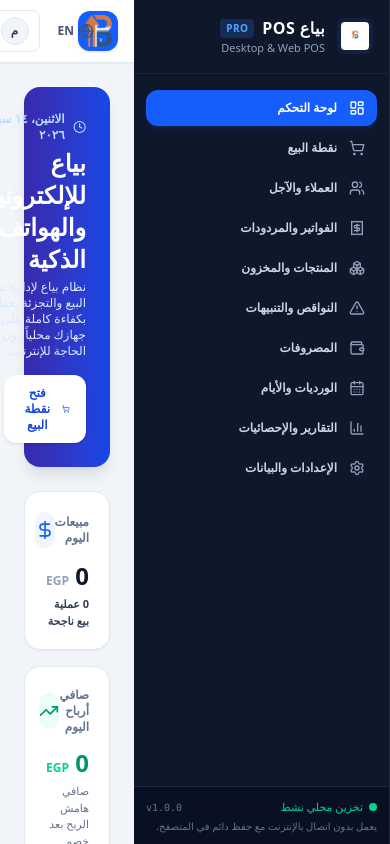
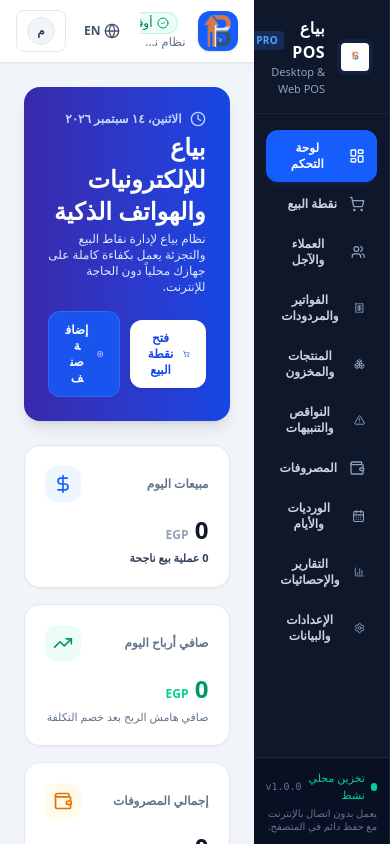
Before and after one commit to osamaeslam/POsosama, a React (Vite) app: page / in a window 390 px wide. Built offline with nearby package versions, Linux system fonts and the light colour scheme.

Commit message:
Unify responsive layout across desktop screens

```diff
--- a/src/App.tsx
+++ b/src/App.tsx
@@ -52,7 +52,7 @@ const MainAppContent: React.FC = () => {
       {/* Main viewport */}
       <div className="flex-1 flex flex-col h-full min-w-0 overflow-hidden">
         <Header />
-        <main className="flex-1 overflow-hidden relative flex flex-col">
+        <main className="app-main flex-1 min-w-0 min-h-0 overflow-y-auto overflow-x-hidden relative flex flex-col">
           {renderActiveScreen()}
         </main>
       </div>
--- a/src/components/layout/Header.tsx
+++ b/src/components/layout/Header.tsx
@@ -78,7 +78,7 @@ export const Header: React.FC = () => {
 
   return (
     <header className="no-print bg-white border-b border-slate-200 sticky top-0 z-30 shadow-xs">
-      <div className="px-4 py-2.5 flex items-center justify-between gap-4">
+      <div className="px-4 py-2.5 flex items-center justify-between gap-3 min-w-0">
         {/* Logo & Store name */}
         <div className="flex items-center gap-3 min-w-0">
           <div className="w-10 h-10 rounded-xl bg-blue-600 flex items-center justify-center text-white shadow-sm overflow-hidden shrink-0">
@@ -350,7 +350,7 @@ export const Header: React.FC = () => {
 
             <div className="space-y-3.5 text-xs text-slate-600 leading-relaxed">
               <div className="p-3 bg-blue-50 border border-blue-200 rounded-xl text-blue-900 font-medium">
-                ✅ <strong>نعم، البرنامج مهيأ ليعمل أوفلاين كبرنامج ديسكتوب متكامل</strong> ويحفظ كافة العمليات محلياً على جهازك دون إنترنت.
+                ✅ <strong>نعم، البرنامج مهيأ ليعمل أوفلاين كبرنامج ديسكتوب مت��امل</strong> ويحفظ كافة العمليات محلياً على جهازك دون إنترنت.
               </div>
 
               <div className="space-y-2">
--- a/src/components/layout/Sidebar.tsx
+++ b/src/components/layout/Sidebar.tsx
@@ -44,7 +44,7 @@ export const Sidebar: React.FC = () => {
   const isManager = currentUser.role === 'admin' || currentUser.role === 'manager';
 
   return (
-    <aside className="no-print w-64 bg-slate-900 text-slate-300 flex flex-col shrink-0 border-r border-slate-800 select-none">
+    <aside className="no-print w-64 max-w-[35vw] bg-slate-900 text-slate-300 flex flex-col shrink-0 border-r border-slate-800 select-none">
       {/* Brand area */}
       <div className="p-4 border-b border-slate-800/80 flex items-center gap-3">
         <img
--- a/src/index.css
+++ b/src/index.css
@@ -27,6 +27,30 @@
 
   .app-shell main {
     min-height: 0;
+  }
+
+  .app-main > * {
+    min-width: 0;
+    max-width: 100%;
+  }
+
+  .app-main h1,
+  .app-main h2,
+  .app-main h3,
+  .app-main p,
+  .app-main span,
+  .app-main td,
+  .app-main th {
+    overflow-wrap: anywhere;
+  }
+
+  .app-main [class*="grid"] {
+    min-width: 0;
+  }
+
+  .app-main [class*="overflow-x-auto"] {
+    max-width: 100%;
+    overscroll-behavior-inline: contain;
   }
 
   @media (max-width: 1100px) {
```
